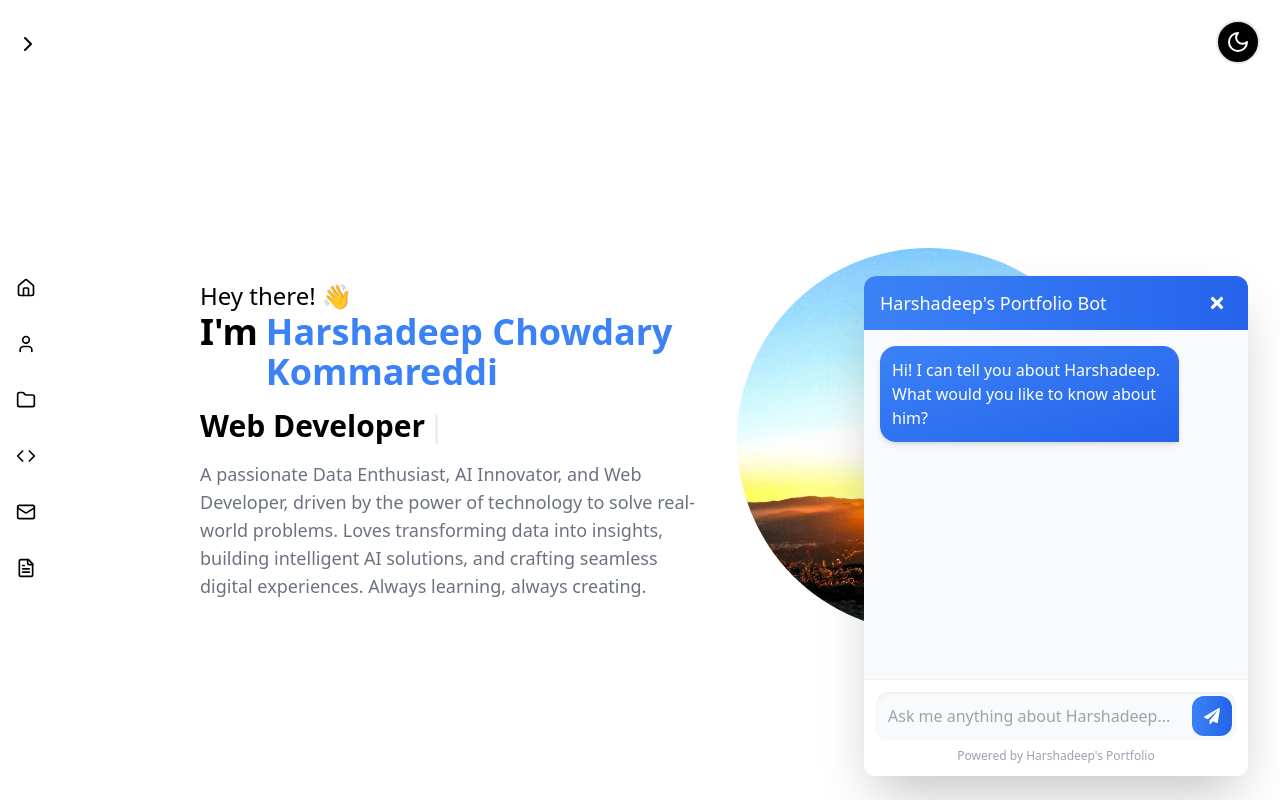
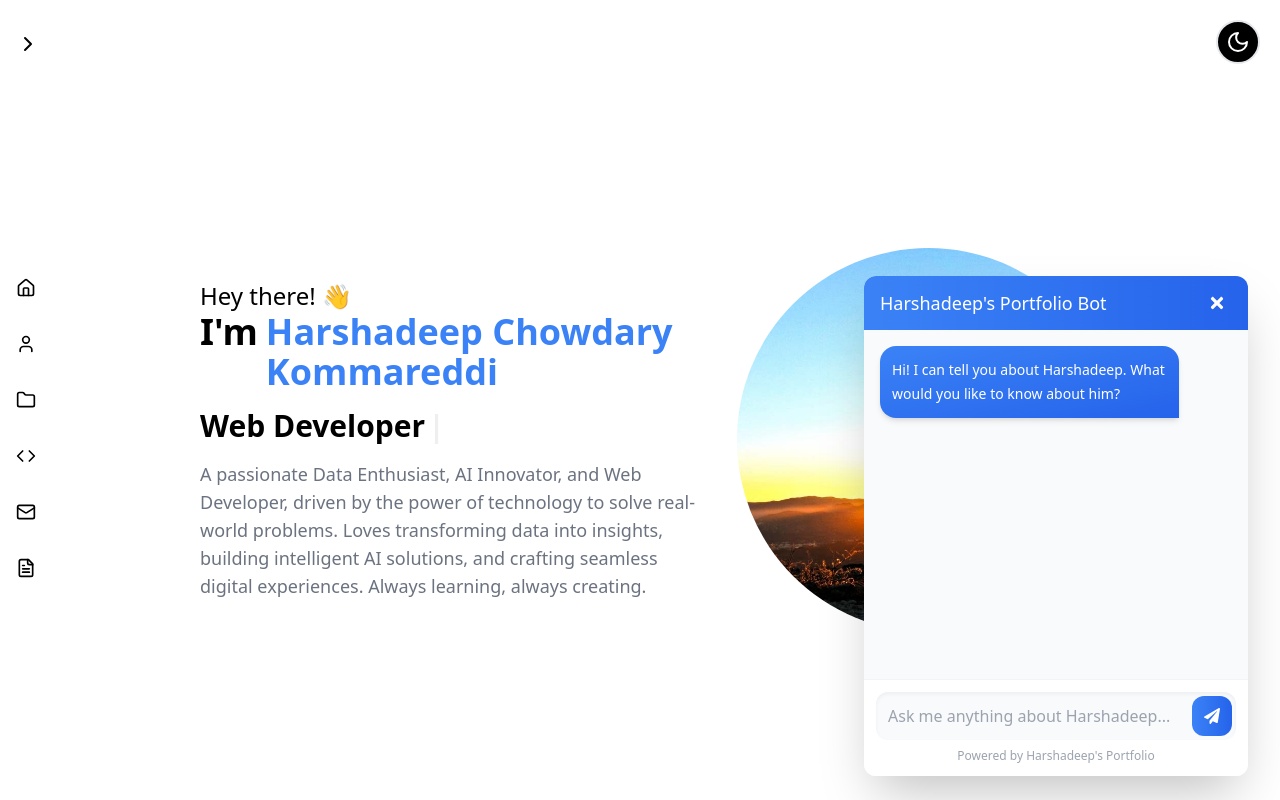
Before and after one commit to Harsha107/harsha-portfolio, a Next.js app: page / in a window 1280 px wide. Both pictures are taken after a click on the button 1224 px from the left and 752 px from the top of the page. Shown: the top 800 px of the page. Built offline with nearby package versions, Linux system fonts and the light colour scheme.

Commit message:
styled the ai response

```diff
--- a/app/components/chatBubble.tsx
+++ b/app/components/chatBubble.tsx
@@ -2,6 +2,7 @@
 
 import React, { useState, useRef, useEffect } from "react";
 import { FaComment, FaTimes, FaPaperPlane } from 'react-icons/fa';
+import ReactMarkdown from 'react-markdown';
 
 type Message = {
     role: 'human' | 'ai';
@@ -114,7 +115,13 @@ export default function ChatBubble() {
                                     msg.role == 'human' ? 'ml-auto': ''
                                 } transition-all duration-300 ease-in-out hover:shadow-lg`}
                             >
-                                {msg.content}
+                                {msg.role === 'ai' ? (
+                                    <div className="prose prose-sm max-w-none prose-invert text-white">
+                                        <ReactMarkdown>
+                                            {msg.content.replace(/(\d+\.)/g, '### $1')}
+                                        </ReactMarkdown>
+                                    </div>
+                                ) : (msg.content)}
                             </div>
                         ))}
 
--- a/package.json
+++ b/package.json
@@ -10,6 +10,7 @@
   },
   "dependencies": {
     "@heroicons/react": "^2.2.0",
+    "@tailwindcss/typography": "^0.5.16",
     "@vercel/analytics": "^1.5.0",
     "framer-motion": "^12.4.2",
     "lucide-react": "^0.475.0",
@@ -19,6 +20,7 @@
     "react-dom": "^19.0.0",
     "react-feather": "^2.0.10",
     "react-icons": "^5.5.0",
+    "react-markdown": "^10.1.0",
     "react-simple-typewriter": "^5.0.1",
     "react-typing-effect": "^2.0.5",
     "shadcn-ui": "^0.9.4"
--- a/tailwind.config.ts
+++ b/tailwind.config.ts
@@ -19,5 +19,7 @@ export default {
       }
     },
   },
-  plugins: [],
+  plugins: [
+    require('@tailwindcss/typography'),
+  ],
 } satisfies Config;
```
Also changed, not shown: 1 other file (tests, documents, lock files or other folders).
